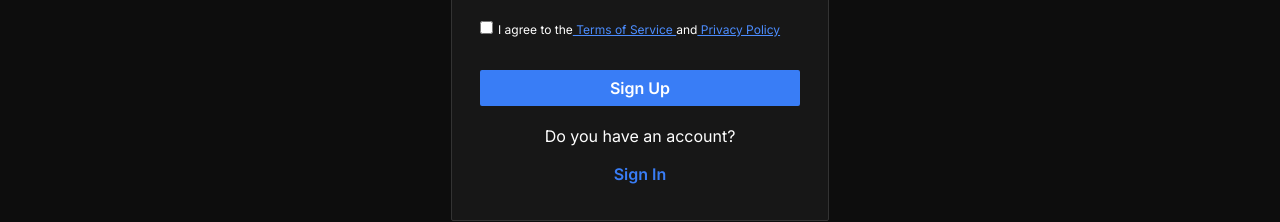
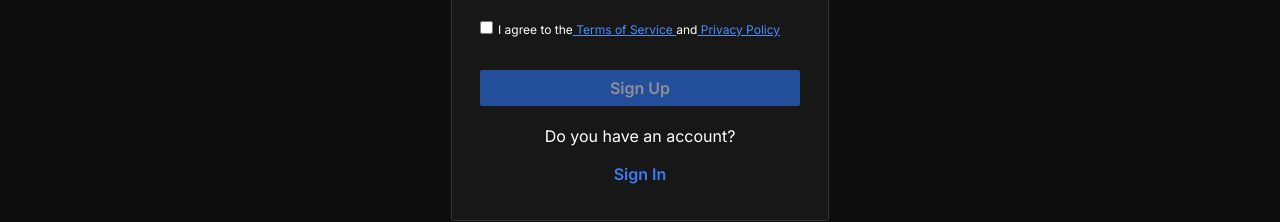
Before and after one commit to FightersForJustice/inctagram, a Next.js app: page /auth/registration in a window 1280 px wide. Shown: the part 546-768 px from the top of the page. Built offline with nearby package versions, Linux system fonts and the light colour scheme; no server answers.

Commit message:
fix: disabled when fields are empty

```diff
--- a/components/auth/Registration/RegistrationForm.tsx
+++ b/components/auth/Registration/RegistrationForm.tsx
@@ -29,7 +29,14 @@ const RegistrationForm = (props: RegistrationPropsType) => {
   } = useForm<FormValuesTypeRegister>({ mode: 'onBlur' })
   const [isChecked, setIsChecked] = useState(false)
 
-  const disabled = Object.keys(errors).length === 0 ? false : true
+  //if fields are empty or contain errors, or checkbox is not checked
+  const disabled =
+    Object.keys(errors).length > 0 ||
+    watch('userName') === '' ||
+    watch('email') === '' ||
+    watch('password') === '' ||
+    watch('password2') === '' ||
+    isChecked === false
 
   useEffect(() => {
     errorsTrigger(trigger, errors)
@@ -106,7 +113,7 @@ const RegistrationForm = (props: RegistrationPropsType) => {
         </div>
 
         <div className={style.buttonWrapper}>
-          <Button onClick={handleSubmit(onSubmit)} disabled={disabled || isChecked} text={translate('sign_up')} />
+          <Button onClick={handleSubmit(onSubmit)} disabled={disabled} text={translate('sign_up')} />
         </div>
         <p className={style.text}>{translate('do_you_have_an_account?')}</p>
         <Link href={authRouts.login} className={style.SignIn}>
```
